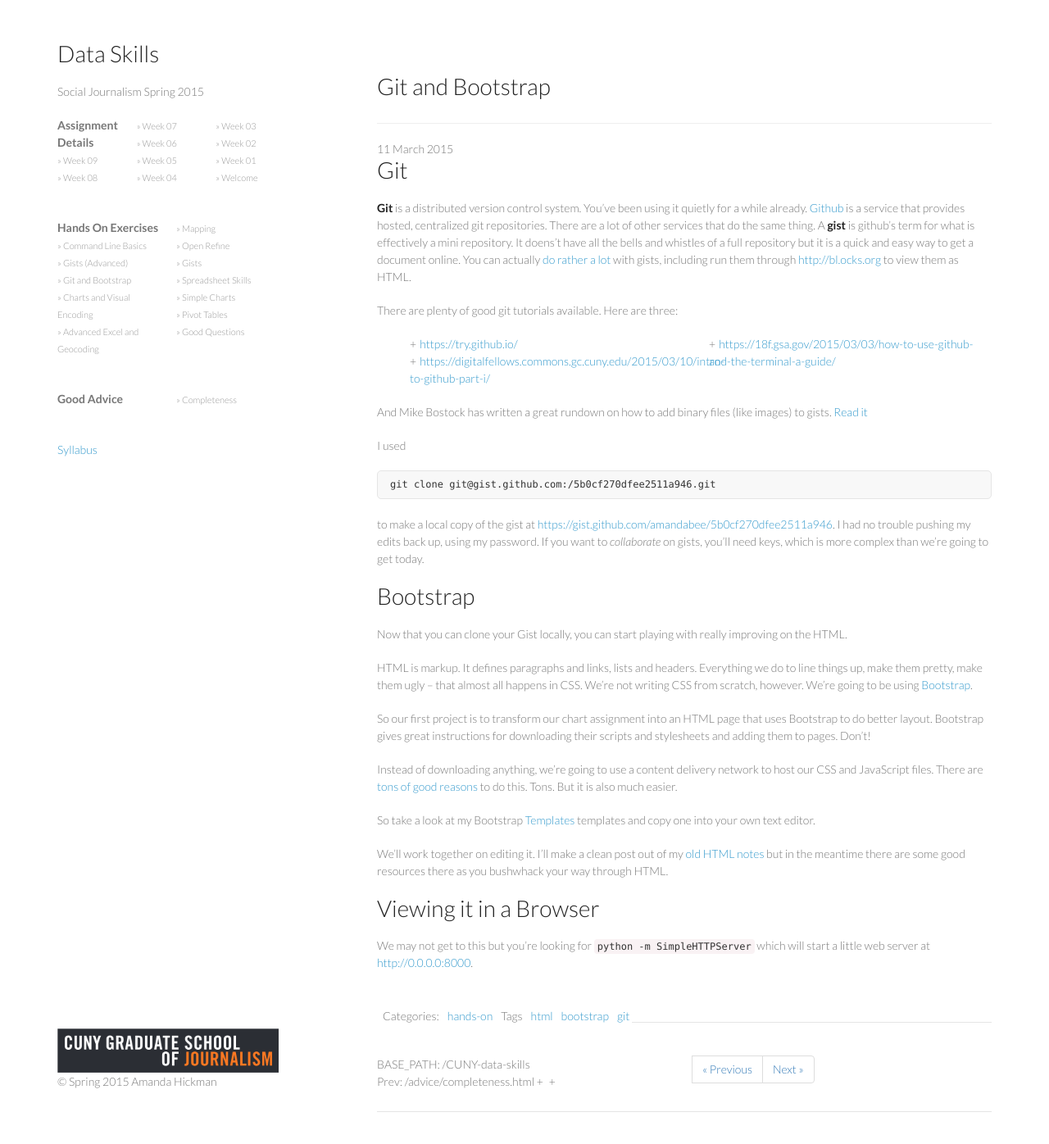
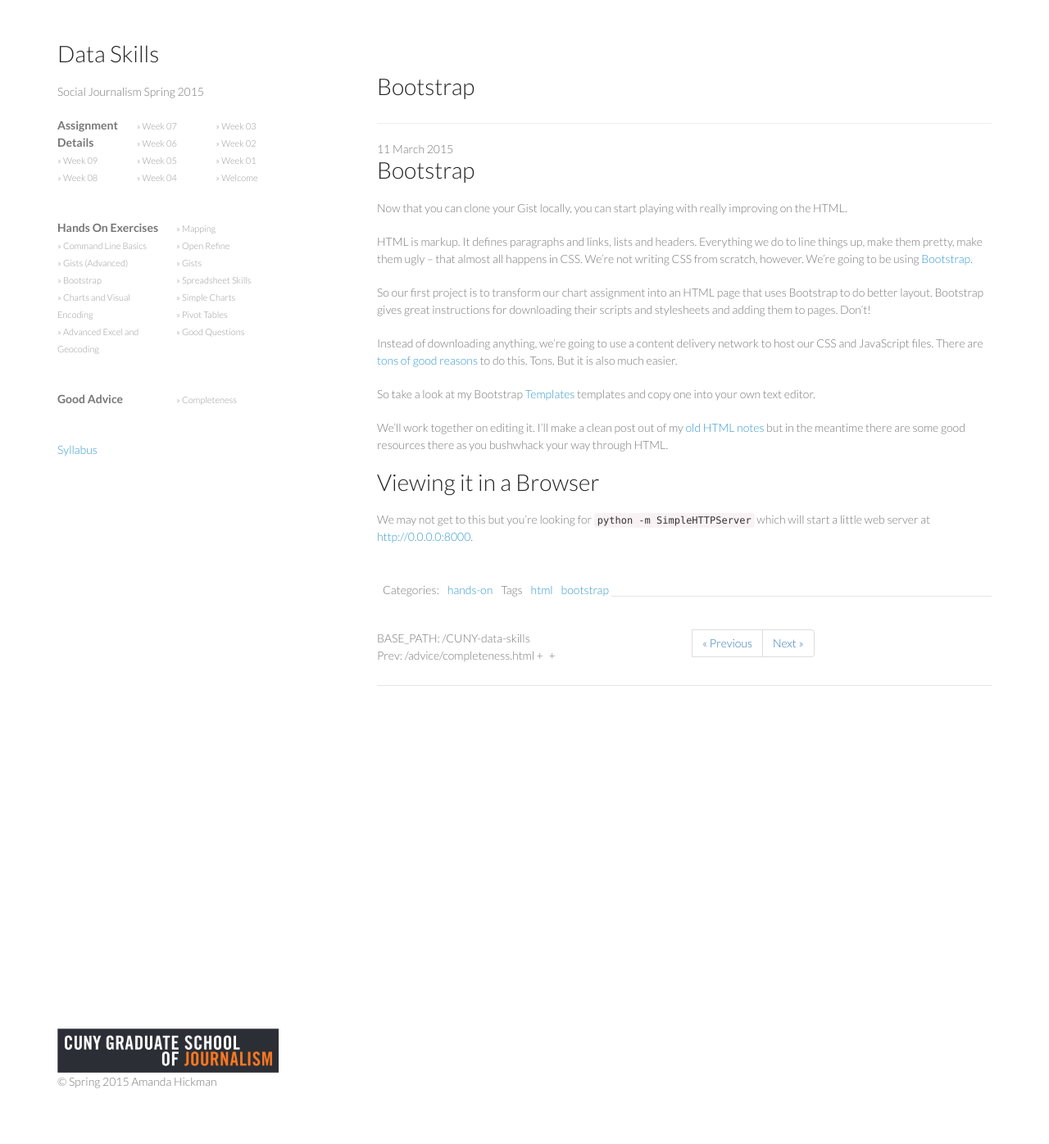
Before and after one commit to amandabee/CUNY-data-skills, a Jekyll site: the page built from _posts/2015-03-11-git_and_bootstrap.md, in a window 1280 px wide and 1400 px high. Shown: the top 1396 px of the window at 82% size. Built offline with Jekyll 4.4.1, drawn with Linux system fonts in a browser that asks for light colours; nearby versions of some CDN libraries.

Commit message:
Update 2015-03-11-git_and_bootstrap.md

```diff
--- a/_posts/2015-03-11-git_and_bootstrap.md
+++ b/_posts/2015-03-11-git_and_bootstrap.md
@@ -1,30 +1,12 @@
 ---
-title     : Git and Bootstrap
+title     : Bootstrap
 layout    : post
 category  : hands-on
 tagline   :
-tags      : [html, bootstrap, git]
+tags      : [html, bootstrap]
 
 ---
 
-
-# Git
-
-**Git** is a distributed version control system. You've been using it quietly for a while already. **[Github](http://github.com)** is a service that provides hosted, centralized git repositories. There are a lot of other services that do the same thing. A **gist** is github's term for what is effectively a mini repository. It doens't have all the bells and whistles of a full repository but it is a quick and easy way to get a document online. You can actually [do rather a lot](http://www.labnol.org/internet/github-gist-tutorial/28499/) with gists, including run them through <http://bl.ocks.org> to view them as HTML.
-
-There are plenty of good git tutorials available. Here are three:
-
-+ <https://try.github.io/>
-+ <https://digitalfellows.commons.gc.cuny.edu/2015/03/10/intro-to-github-part-i/>
-+ <https://18f.gsa.gov/2015/03/03/how-to-use-github-and-the-terminal-a-guide/>
-
-And Mike Bostock has written a great rundown on how to add binary files (like images) to gists. [Read it](http://bost.ocks.org/mike/block/)
-
-I used
-
-    git clone git@gist.github.com:/5b0cf270dfee2511a946.git
-
-to make a local copy of the gist at <https://gist.github.com/amandabee/5b0cf270dfee2511a946>. I had no trouble pushing my edits back up, using my password. If you want to *collaborate* on gists, you'll need keys, which is more complex than we're going to get today.
 
 # Bootstrap
 
```
